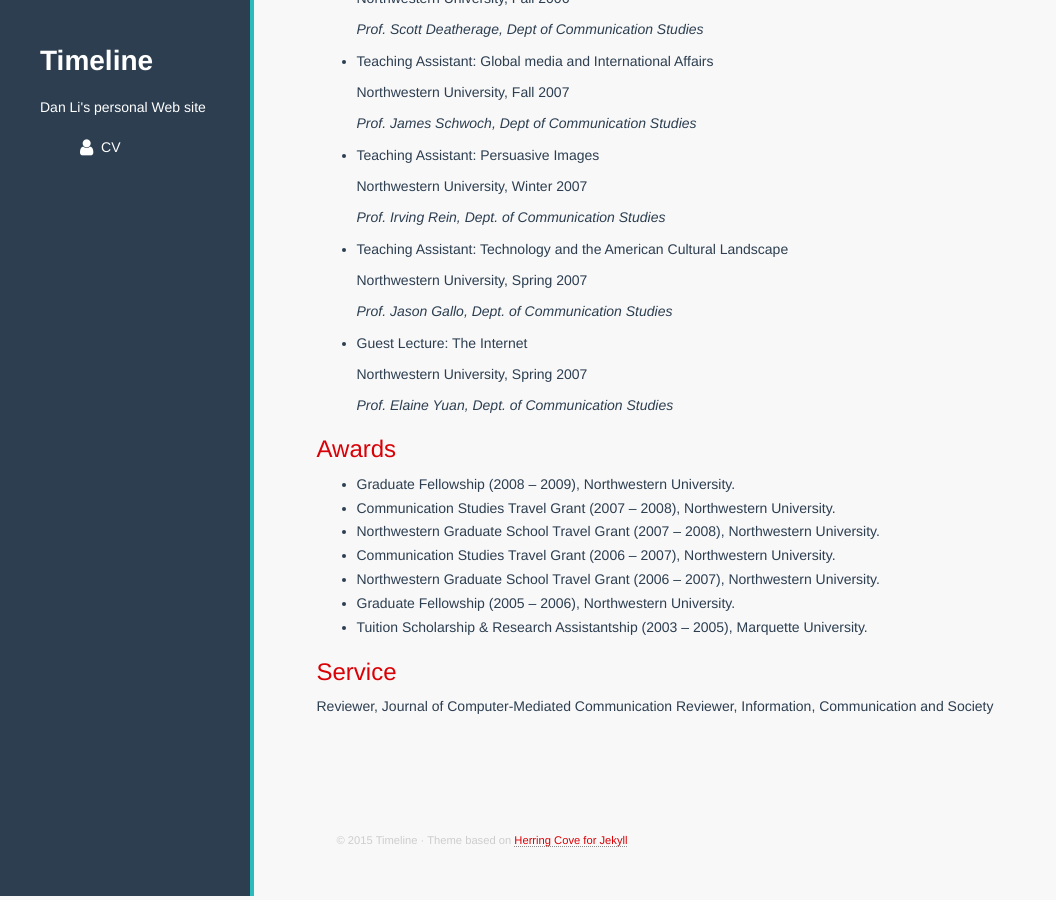
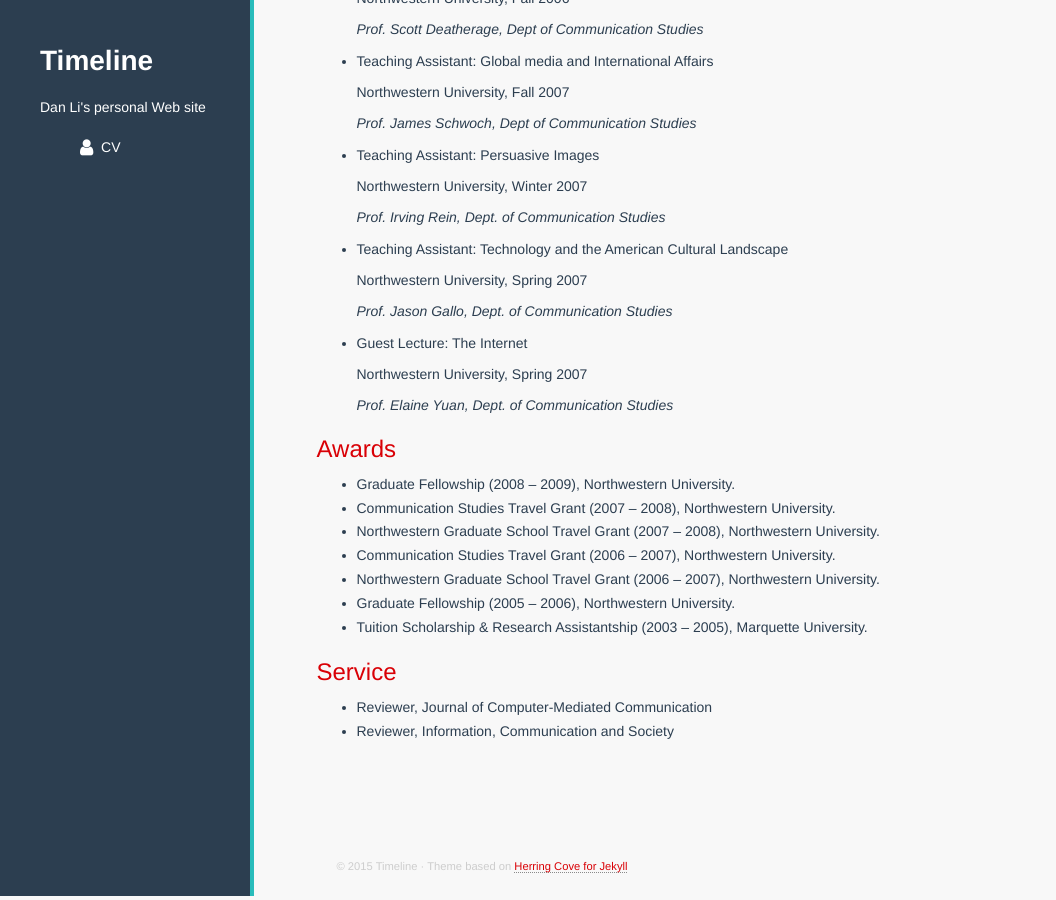
Before and after one commit to danli-ds/danliIDEA.github.io, a Jekyll site: the page built from CV/index.md, in a window 1280 px wide and 900 px high, scrolled down 2412 px. Shown: the whole window, without its empty margins (0-1056 px from the left). Built offline with Jekyll 4.4.1, drawn with Linux system fonts in a browser that asks for light colours; nearby versions of some CDN libraries; Markdown is read by kramdown in place of the engine named in the settings.

Commit message:
fix typoes

```diff
--- a/CV/index.md
+++ b/CV/index.md
@@ -136,5 +136,5 @@ Prof. Michael Havice, College of Communication
 
 ### Service
 
-Reviewer, Journal of Computer-Mediated Communication
-Reviewer, Information, Communication and Society
+- Reviewer, Journal of Computer-Mediated Communication
+- Reviewer, Information, Communication and Society
```
Also changed, not shown: other parts of CV/index.md (+1 -1 lines).
